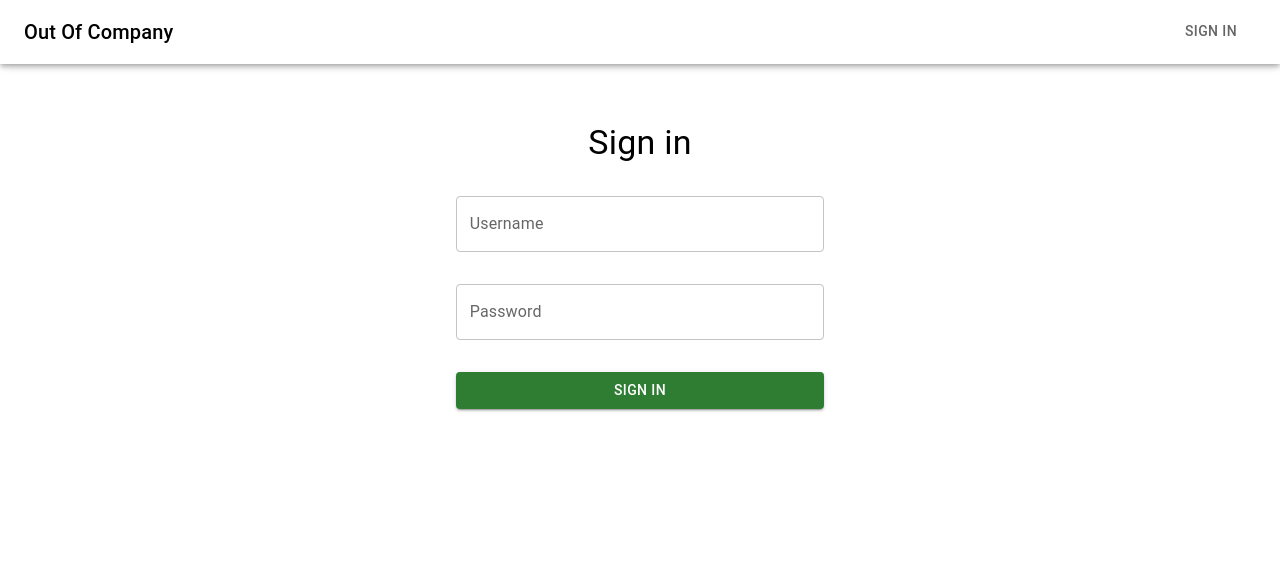
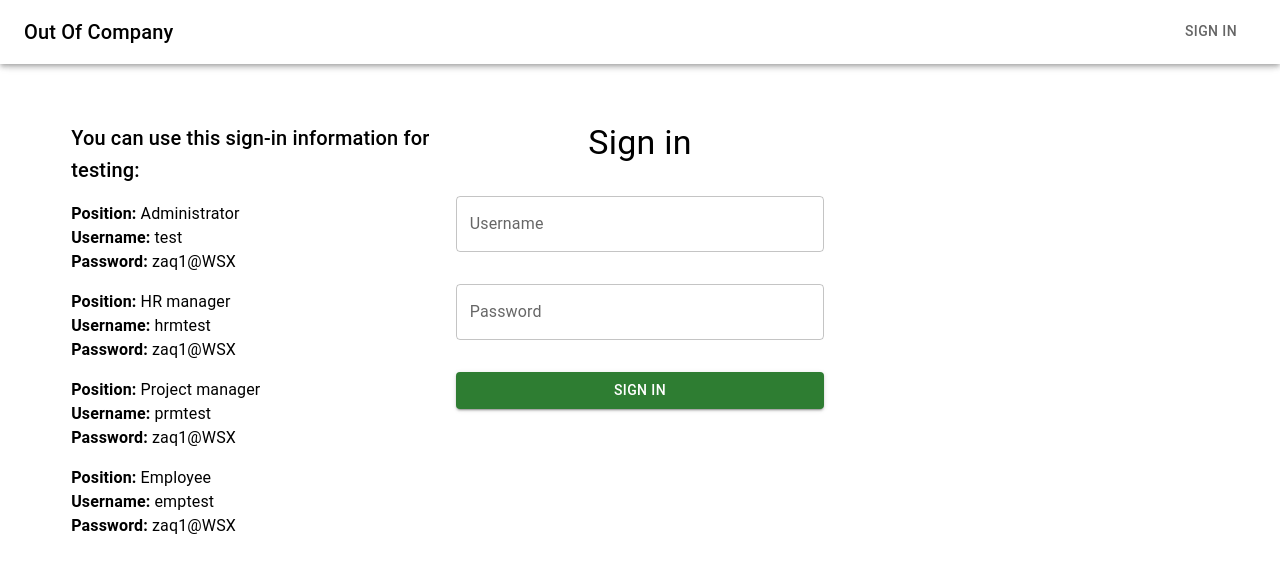
Before and after one commit to vichukin/Out_Of_Company_Client_Side, a React (Vite) app: page /sign-in in a window 1280 px wide. Shown: the top 572 px of the page. Built offline with nearby package versions, Linux system fonts and the light colour scheme.

Commit message:
add test info

```diff
--- a/src/Pages/SignIn/Signin.tsx
+++ b/src/Pages/SignIn/Signin.tsx
@@ -63,7 +63,33 @@ function SignIn() {
 
     return (
       <Grid container spacing={2} marginTop={"3%"}>
-        <Grid item xs={4}></Grid>
+        <Grid item xs={4}>
+          <Grid container spacing={2} >
+            <Grid item xs={12}>
+              <Typography variant="h6">You can use this sign-in information for testing:</Typography>
+            </Grid>
+            <Grid item xs={12}>
+                <Typography variant='body1'><strong>Position:</strong> Administrator</Typography>
+                <Typography variant='body1'><strong>Username:</strong> test</Typography>
+                <Typography variant='body1'><strong>Password:</strong> zaq1@WSX</Typography>
+            </Grid>
+            <Grid item xs={12}>
+                <Typography variant='body1'><strong>Position:</strong> HR manager</Typography>
+                <Typography variant='body1'><strong>Username:</strong> hrmtest</Typography>
+                <Typography variant='body1'><strong>Password:</strong> zaq1@WSX</Typography>
+            </Grid>
+            <Grid item xs={12}>
+                <Typography variant='body1'><strong>Position:</strong> Project manager</Typography>
+                <Typography variant='body1'><strong>Username:</strong> prmtest</Typography>
+                <Typography variant='body1'><strong>Password:</strong> zaq1@WSX</Typography>
+            </Grid>
+            <Grid item xs={12}>
+                <Typography variant='body1'><strong>Position:</strong> Employee</Typography>
+                <Typography variant='body1'><strong>Username:</strong> emptest</Typography>
+                <Typography variant='body1'><strong>Password:</strong> zaq1@WSX</Typography>
+            </Grid>
+          </Grid>
+        </Grid>
         <Grid item xs={4}>
             <form onSubmit={handleSubmit(onSubmit)}>
           <Grid container spacing={4}>
```
